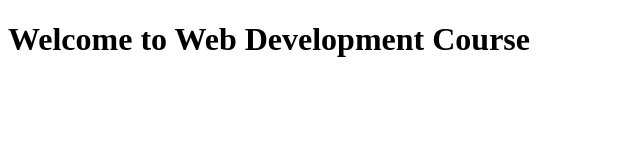
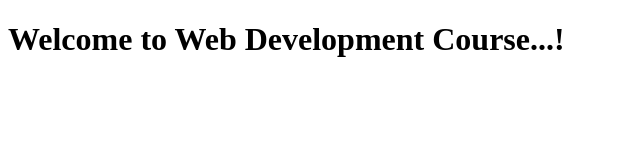
Before and after one commit to kiranmaai0601/web_development, a plain HTML site: page site/index.html in a window 1280 px wide. Shown: the full height of the page, 0-640 px from the left. Drawn offline with Linux system fonts and the light colour scheme.

Commit message:
Changes are made

```diff
--- a/site/index.html
+++ b/site/index.html
@@ -4,6 +4,6 @@
 	<title>Web Development Course</title>
 </head>
 <body>
-	<h1>Welcome to Web Development Course</h1>
+	<h1>Welcome to Web Development Course...!</h1>
 </body>
 </html>
```
